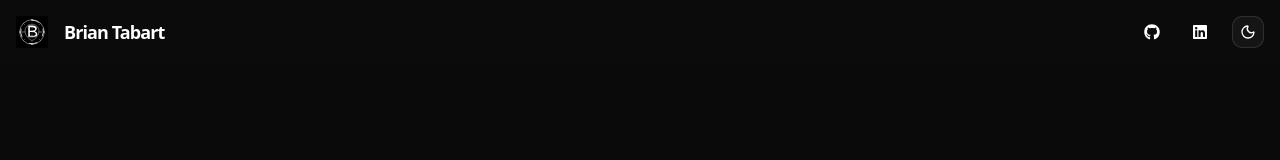
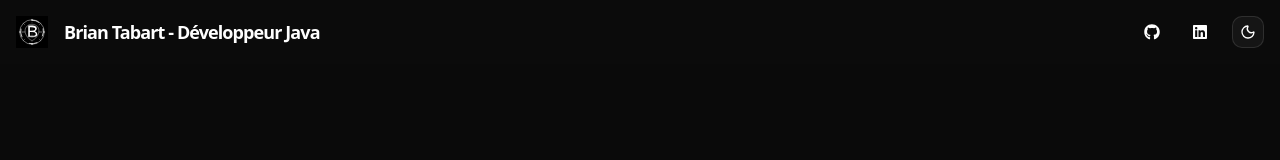
Before and after one commit to WebisBrian/TABART-Brian-Portfolio, a Next.js app: page / in a window 1280 px wide. Shown: the top 160 px of the page. Built offline with nearby package versions, Linux system fonts and the light colour scheme.

Commit message:
Refacto: improve accessibility

```diff
--- a/src/components/layout/navbar1.tsx
+++ b/src/components/layout/navbar1.tsx
@@ -21,12 +21,10 @@ interface Navbar1Props {
   social?: {
     github: {
       title: string;
-      alt: string;
       url: string;
     };
     linkedin: {
       title: string;
-      alt: string;
       url: string;
     };
   };
@@ -37,26 +35,24 @@ const Navbar1 = ({
     url: "/",
     src: "/logo/logo-whereisbrian.svg",
     alt: "logo du portfolio de Brian Tabart",
-    title: "Brian Tabart",
+    title: "Brian Tabart - Développeur Java",
   },
   social = {
     github: {
       title: "GitHub",
-      alt: "GitHub de Brian Tabart",
       url: "https://github.com/WebisBrian",
     },
     linkedin: {
       title: "LinkedIn",
-      alt: "LinkedIn de Brian Tabart",
       url: "https://linkedin.com/in/brian-tabart",
     },
   },
   className,
 }: Navbar1Props) => {
   return (
-    <section className={cn("py-4", className)}>
+    <nav className={cn("py-4", className)}>
       <div className="flex w-full items-center justify-between">
-        <a href={logo.url} className="flex items-center gap-4">
+        <Link href={logo.url} className="flex items-center gap-4">
           <Image
             src={logo.src}
             width={32}
@@ -64,10 +60,10 @@ const Navbar1 = ({
             className="dark:invert"
             alt={logo.alt}
           />
-          <span className="text-lg font-semibold tracking-tighter">
+          <span className="hidden sm:inline text-lg font-semibold tracking-tighter">
             {logo.title}
           </span>
-        </a>
+        </Link>
 
         <div className="flex items-center gap-4">
           <Button variant="ghost" size="icon" asChild>
@@ -77,7 +73,7 @@ const Navbar1 = ({
               rel="noreferrer"
               aria-label={social.github.title}
             >
-              <FaGithub className="h-5 w-5" />
+              <FaGithub className="h-5 w-5" aria-hidden="true" />
             </Link>
           </Button>
 
@@ -88,14 +84,14 @@ const Navbar1 = ({
               rel="noreferrer"
               aria-label={social.linkedin.title}
             >
-              <FaLinkedin className="h-5 w-5" />
+              <FaLinkedin className="h-5 w-5" aria-hidden="true" />
             </Link>
           </Button>
 
           <ModeToggle />
         </div>
       </div>
-    </section>
+    </nav>
   );
 };
 
```
